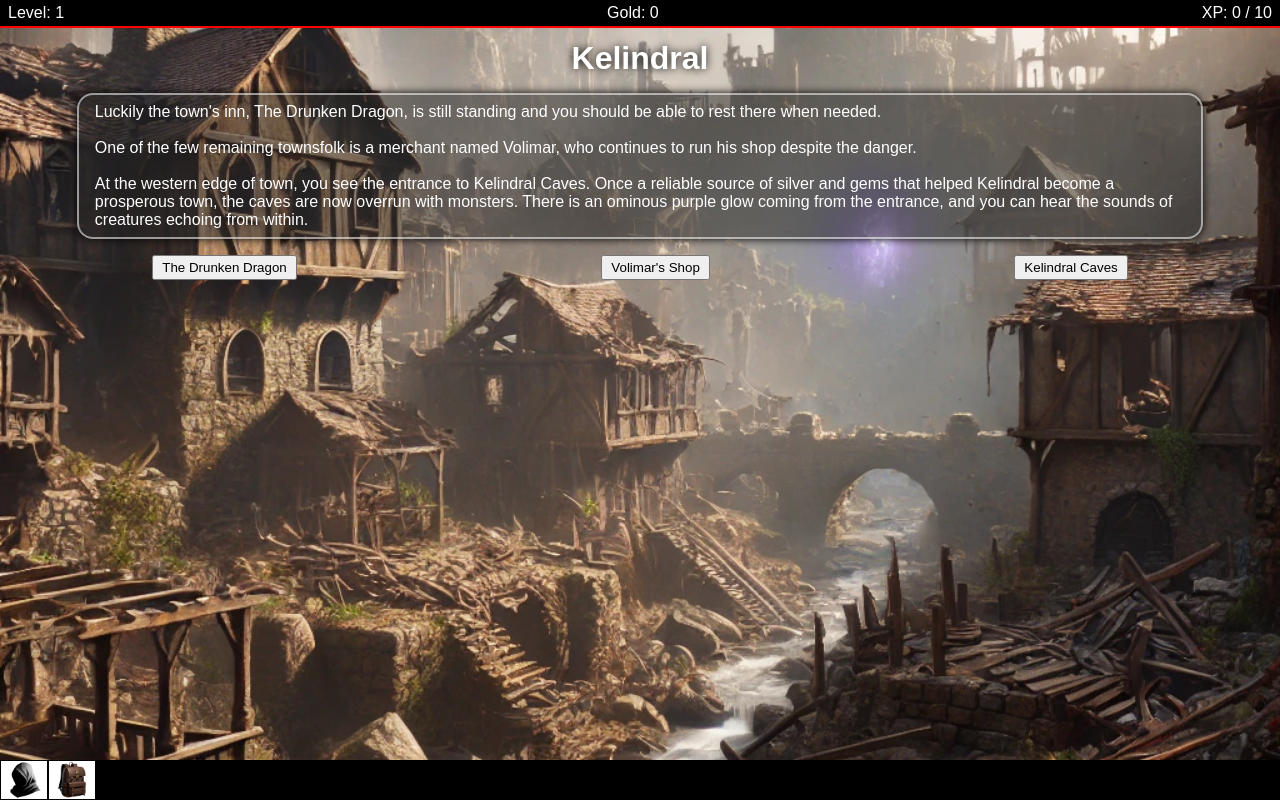
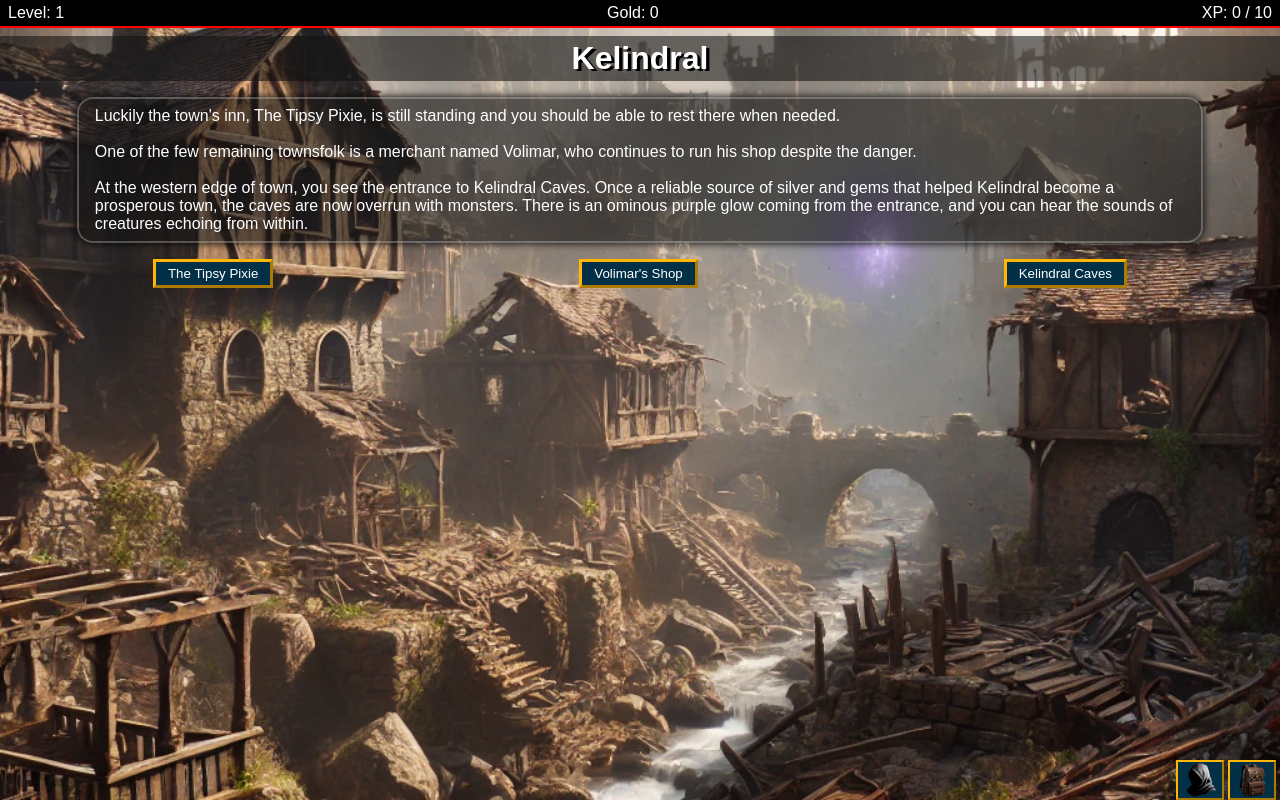
Before and after one commit to mattwheeler-dev/react-rpg, a React (Vite) app: page / in a window 1280 px wide. Both pictures are taken after a click on the button "Start Adventure!". Built offline with nearby package versions, Linux system fonts and the light colour scheme; a web font is replaced by a local one.

Commit message:
change inn name and text on turned back page; style nav btns;

```diff
--- a/src/assets/styles/ActionBar.css
+++ b/src/assets/styles/ActionBar.css
@@ -1,21 +1,20 @@
 .action-bar {
 	height: 2.5rem;
-	width: 100%;
-	background-color: #000;
 	position: fixed;
 	bottom: 0;
-	left: 0;
+	right: 0;
 }
 
 .action-bar-icon {
 	height: 100%;
 	width: 3rem;
-	background-color: #fff;
-	border: 1px solid #000;
+	margin-right: 0.25rem;
+	background-color: var(--primary);
+	border: 2px outset var(--secondary);
 }
 
 .action-bar-icon.active {
-	background-color: orange;
+	background-color: var(--secondary);
 }
 
 /* Styles shared by action bar tabs */
@@ -23,14 +22,15 @@
 .hero-info {
 	display: none;
 	width: 90%;
-	background-color: #101010;
-	border: 2px solid red;
+	background-color: var(--primary);
+	border: 3px solid var(--secondary);
 	position: fixed;
 	top: 10%;
 	left: 5%;
 	z-index: 99;
 }
 
+/* Action bar icon images */
 .open-hero,
 .open-pack {
 	background-size: cover;
--- a/src/components/BattleControls.jsx
+++ b/src/components/BattleControls.jsx
@@ -113,7 +113,7 @@ const BattleControls = () => {
 	};
 
 	return (
-		<div className="controls">
+		<div className="battle-controls">
 			<HealthBar target="hero" />
 			<button onClick={attack} disabled={!playerTurn}>
 				Attack
--- a/src/components/Hero.jsx
+++ b/src/components/Hero.jsx
@@ -69,7 +69,7 @@ const Hero = () => {
 					})}
 				</div>
 				<p>Level: {playerStats.level}</p>
-				<HealthBar />
+				<HealthBar target={"hero"} />
 				<p style={xpBg}>
 					XP: {playerStats.xp} / {playerStats.xpNeeded}
 				</p>
--- a/src/components/NavControls.jsx
+++ b/src/components/NavControls.jsx
@@ -36,7 +36,7 @@ const NavControls = () => {
 	const buttonData = [
 		{ text: "Start Adventure!", action: goTown, locations: ["welcome"] },
 		{ text: "Turn Back...", action: turnBack, locations: ["welcome"] },
-		{ text: "The Drunken Dragon", action: goInn, locations: ["town"] },
+		{ text: "The Tipsy Pixie", action: goInn, locations: ["town"] },
 		{ text: "Volimar's Shop", action: goShop, locations: ["town"] },
 		{ text: "Kelindral Caves", action: goCaveEntrance, locations: ["town"] },
 		{ text: "Rest", action: rest, locations: ["inn"] },
@@ -70,7 +70,7 @@ const NavControls = () => {
 		}
 	});
 
-	return <div className="controls">{buttons}</div>;
+	return <div className="nav-controls">{buttons}</div>;
 };
 
 export default NavControls;
--- a/src/index.css
+++ b/src/index.css
@@ -3,6 +3,9 @@
 
 /* Variables */
 :root {
+	--primary: #023047;
+	--secondary: #ffb703;
+	--semi-trans-bg: #10101090;
 	--radius: 1rem;
 	--shadow: 0 0 0.5rem #000;
 }
@@ -30,7 +33,7 @@ main {
 }
 
 main {
-	padding: 2.5rem 0;
+	padding-top: 2.25rem;
 	background-size: cover;
 	background-repeat: no-repeat;
 	background-position: center;
@@ -41,17 +44,19 @@ h1,
 h2,
 h3 {
 	width: 100%;
+	padding: 0.25rem;
 	text-align: center;
-	text-shadow: 0 0 0.5rem #000;
+	text-shadow: 0.2rem 0.15rem 0 #000;
+	background-color: var(--semi-trans-bg);
 }
 
 main > p {
-	max-height: 22rem;
+	max-height: 20rem;
 	width: 88%;
 	margin: 1rem auto;
 	padding: 0.5rem 1rem;
-	background-color: #2525257b;
-	border: 2px solid #ffffff88;
+	background-color: var(--semi-trans-bg);
+	border: 2px solid #ffffff40;
 	border-radius: var(--radius);
 	box-shadow: var(--shadow);
 	overflow-y: scroll;
@@ -59,15 +64,28 @@ main > p {
 
 /* Buttons starting point */
 button {
-	padding: 0.2rem 0.5rem;
+	padding: 0.25rem 0.75rem;
+	color: #fff;
+	background-color: var(--primary);
+	border: 3px outset var(--secondary);
 }
 
-.controls {
+button:disabled {
+	text-decoration: line-through;
+	background-color: #505050;
+	border-color: #000;
+}
+
+.nav-controls {
 	width: 100%;
 	display: flex;
 	flex-wrap: wrap;
 	align-items: center;
 	justify-content: space-around;
+}
+
+.nav-controls button {
+	margin-bottom: 1rem;
 }
 
 /* Page bgs */
--- a/src/pages/Inn.jsx
+++ b/src/pages/Inn.jsx
@@ -6,12 +6,12 @@ const Inn = () => {
 	const { playerStats } = useContext(AppContext);
 	return (
 		<main className="inn">
-			<h1>The Drunken Dragon</h1>
+			<h1>The Tipsy Pixie</h1>
 			<p>
-				Welcome to The Drunken Dragon! We used to rent out rooms for the night,
-				but now we{`'`}re one of the only places in town that still has a roof.
-				So long as you don{`'`}t cause any trouble, you{`'`}re welcome to stay
-				here for free.
+				Welcome to The Tipsy Pixie! We used to rent out rooms for the night, but
+				now we{`'`}re one of the only places in town that still has a roof. So
+				long as you don{`'`}t cause any trouble, you{`'`}re welcome to stay here
+				for free.
 			</p>
 			<p className="tip">
 				Tip: Resting at the inn restores your health.
--- a/src/pages/Town.jsx
+++ b/src/pages/Town.jsx
@@ -5,8 +5,8 @@ const Town = () => {
 		<main className="town">
 			<h1>Kelindral</h1>
 			<p>
-				Luckily the town{`'`}s inn, The Drunken Dragon, is still standing and
-				you should be able to rest there when needed.
+				Luckily the town{`'`}s inn, The Tipsy Pixie, is still standing and you
+				should be able to rest there when needed.
 				<br />
 				<br />
 				One of the few remaining townsfolk is a merchant named Volimar, who
--- a/src/pages/TurnedBack.jsx
+++ b/src/pages/TurnedBack.jsx
@@ -5,8 +5,9 @@ const TurnedBack = () => {
 		<main className="turned-back">
 			<h1>You chose to turn back...</h1>
 			<p>
-				The town remains in danger, and you walk away. But don{`'`}t worry,
-				maybe next time you{`'`}ll be brave enough to face it.
+				The town remains in danger, and you walk away. All that{`'`}s left to
+				wonder is how far the darkness that befell Kelindral will spread. So
+				much for being a hero...
 			</p>
 			<NavControls />
 		</main>
```
